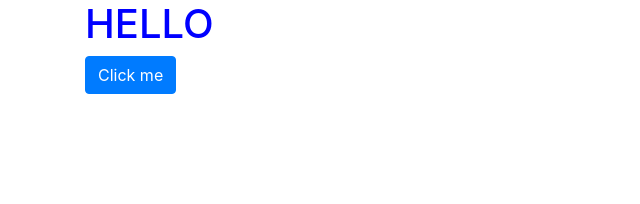
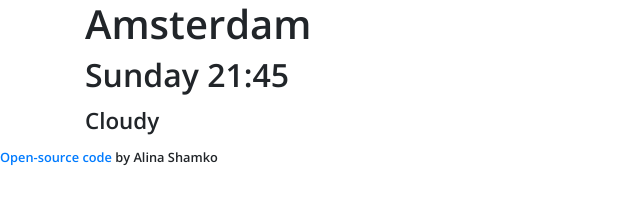
Before and after one commit to Alinadot/my-weather-app, a plain HTML site: page index.html in a window 1280 px wide. Shown: the whole page, without its empty margins (0-640 px from the left). Drawn offline with nearby package versions, Linux system fonts and the light colour scheme.

Commit message:
updated html

```diff
--- a/index.html
+++ b/index.html
@@ -1,21 +1,39 @@
 <!DOCTYPE html>
 <html lang="en">
   <head>
+    <link
+      href="https://fonts.googleapis.com/css2?family=Open+Sans:wght@600&display=swap"
+      rel="stylesheet"
+    />
+    <script
+      src="https://kit.fontawesome.com/ac12c783d1.js"
+      crossorigin="anonymous"
+    ></script>
     <meta charset="UTF-8" />
     <meta name="viewport" content="width=device-width, initial-scale=1.0" />
-    <link rel="stylesheet" href="src/style.css" />
     <link
       rel="stylesheet"
       href="https://stackpath.bootstrapcdn.com/bootstrap/4.5.2/css/bootstrap.min.css"
       integrity="sha384-JcKb8q3iqJ61gNV9KGb8thSsNjpSL0n8PARn9HuZOnIxN0hoP+VmmDGMN5t9UJ0Z"
       crossorigin="anonymous"
     />
+    <script src="https://unpkg.com/axios/dist/axios.min.js"></script>
+    <link rel="stylesheet" href="src/style.css" />
     <title>Weather app</title>
   </head>
   <body>
     <div class="container">
-      <h1>HELLO</h1>
-      <a href="" class="btn btn-primary">Click me</a>
+      <div class="overview">
+        <h1 id="city">Amsterdam</h1>
+        <h2 id="date">Sunday 21:45</h2>
+        <h3 id="condition"><small>Cloudy</small></h3>
+      </div>
+    </div>
+    <small>
+      <a href="https://github.com/Alinadot/my-weather-app" target="_blank">Open-source code</a>
+      by Alina Shamko
+    </small>
+    </div>
     </div>
     <script src="src/index.js"></script>
   </body>
--- a/src/style.css
+++ b/src/style.css
@@ -1,3 +1,3 @@
-h1 {
-  color: blue;
+body {
+  font-family: "Open Sans", sans-serif;
 }
```
